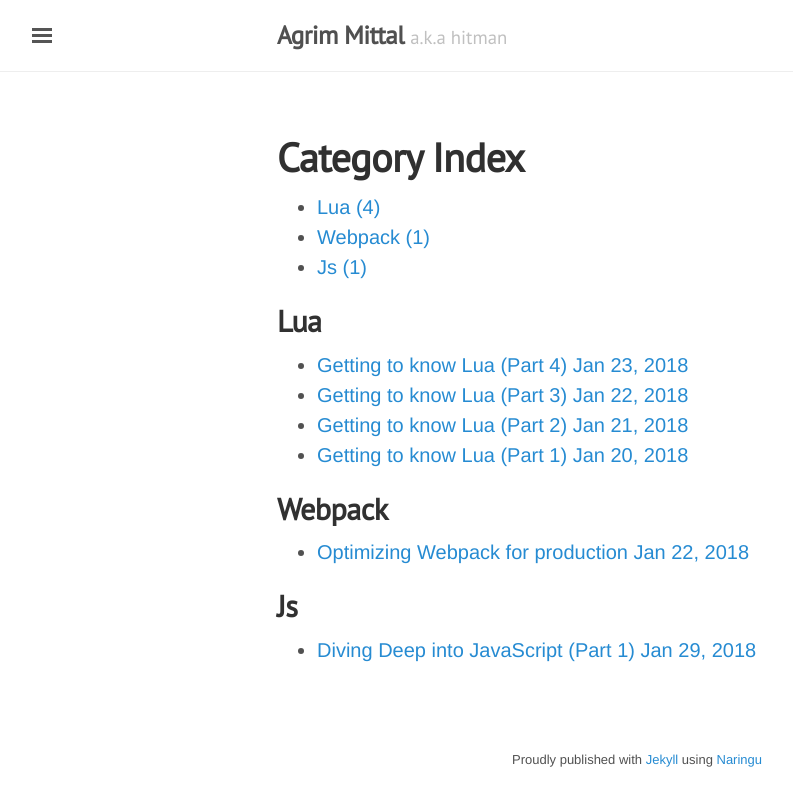
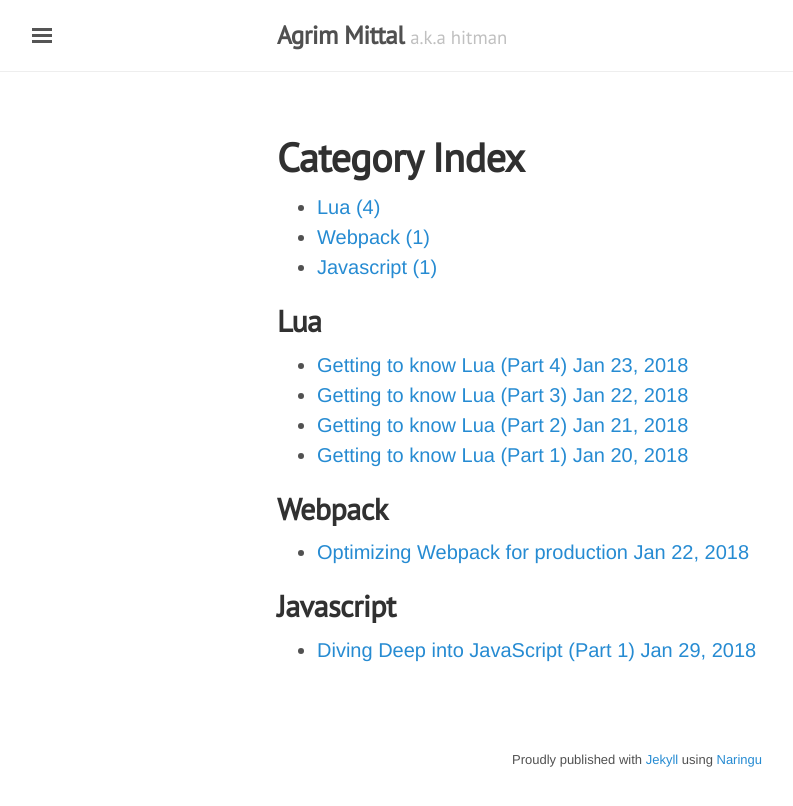
Before and after one commit to agrim123/agrim123.github.io, a Jekyll site: the page built from category.html, in a window 1280 px wide. Shown: the top 806 px of the page, without its empty margins (3-796 px from the left). Built offline with Jekyll 4.4.1, drawn with Linux system fonts in a browser that asks for light colours.

Commit message:
Fix typo

```diff
--- a/_posts/2018-01-29-diving-deep-into-javascript.md
+++ b/_posts/2018-01-29-diving-deep-into-javascript.md
@@ -3,7 +3,7 @@ layout: post
 title: Diving Deep into JavaScript (Part 1)
 comments: true
 categories:
-- js
+- javascript
 ---
 
 I recently got acquainted with some advanced concepts in JavaScript and believe me understanding these are vital if you are developing a large scale application on JavaScript. So, this post discusses some of those concepts in detail.
```
